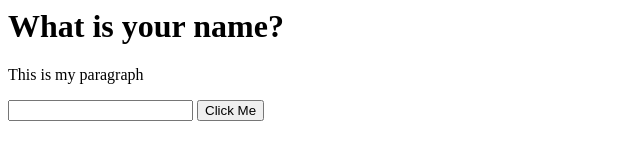
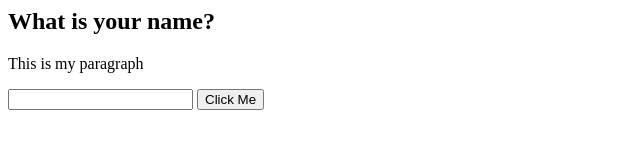
Before and after one commit to KatoCode23/greeting, a plain HTML site: page index.html in a window 1280 px wide. Shown: the whole page, without its empty margins (0-640 px from the left). Drawn offline with Linux system fonts and the light colour scheme.

Commit message:
Changed h1 to h2

```diff
--- a/index.html
+++ b/index.html
@@ -4,7 +4,7 @@
 
     <body>
         <main>
-            <h1>What is your name?</h1>
+            <h2>What is your name?</h2>
             <p>This is my paragraph</p>
             <input type="text" />
             <button>Click Me</button>
```
Also changed, not shown: 1 other file.
